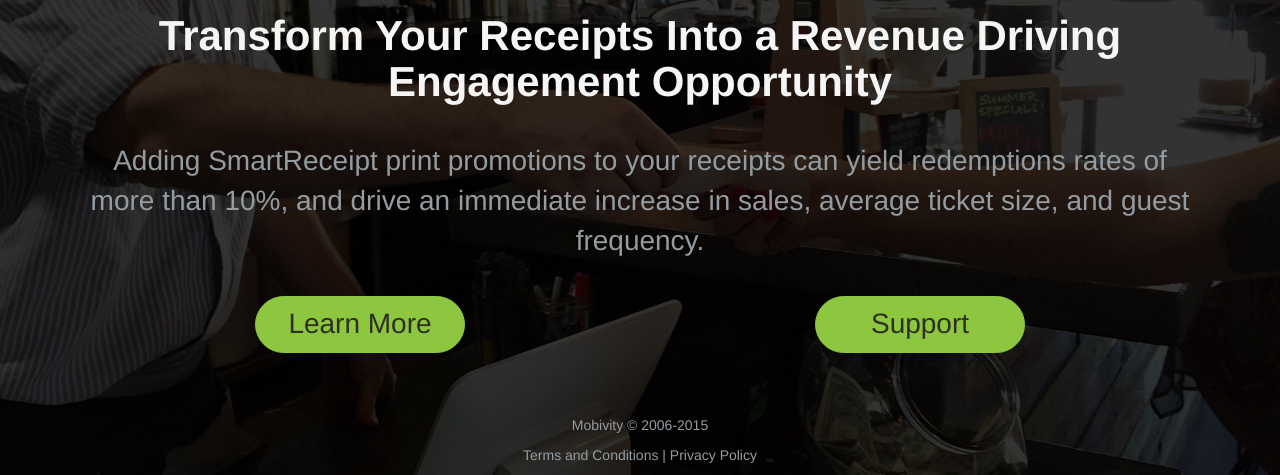
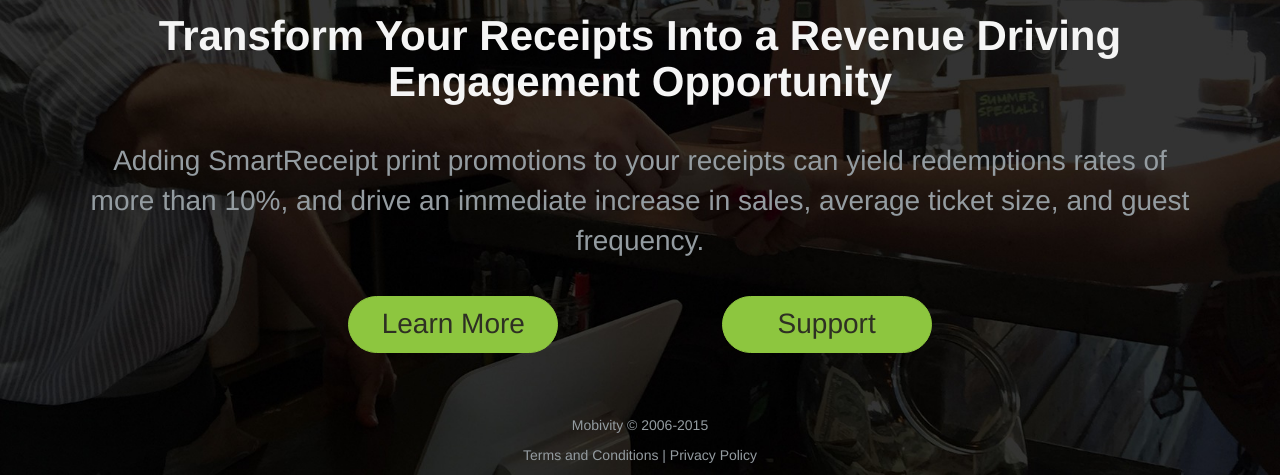
Before and after one commit to mobivity-marketing/receipt.com, a website: page index.html in a window 1280 px wide. Shown: the part 325-800 px from the top of the page. Drawn offline with nearby package versions, Linux system fonts and the light colour scheme.

Commit message:
Button spacing fix.

```diff
--- a/index.html
+++ b/index.html
@@ -61,12 +61,21 @@
 				<h1>Transform Your Receipts Into a Revenue Driving Engagement Opportunity</h1>
 				<p>Adding SmartReceipt print promotions to your receipts can yield redemptions rates of more than 10%, and drive an immediate increase in sales, average ticket size, and guest frequency.</p>
 				<div class="buttons">
-					<div class="col-md-6">
+					<div class="col-md-2"></div>
+					<div class="col-md-4">
+						<a href="http://www.mobivity.com/" class="button">Learn More</a>
+					</div>
+					<div class="col-md-4">
+						<a href="https://mobivity.com/contact/support/" class="button">Support</a>
+					</div>
+					<div class="col-md-2"></div>
+
+					<!-- <div class="col-md-6">
 						<a href="http://www.mobivity.com/" class="button">Learn More</a>
 					</div>
 					<div class="col-md-6">
 						<a href="https://mobivity.com/contact/support/" class="button">Support</a>
-					</div>
+					</div> -->
 				</div>
 			</div>
 		</div>
```
